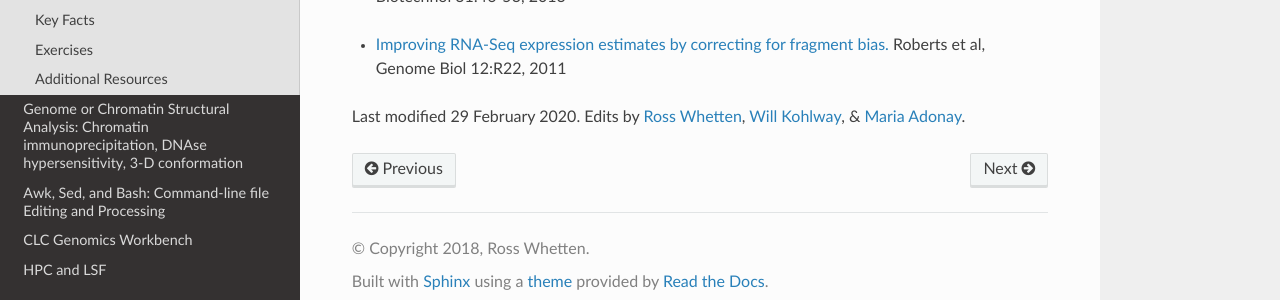
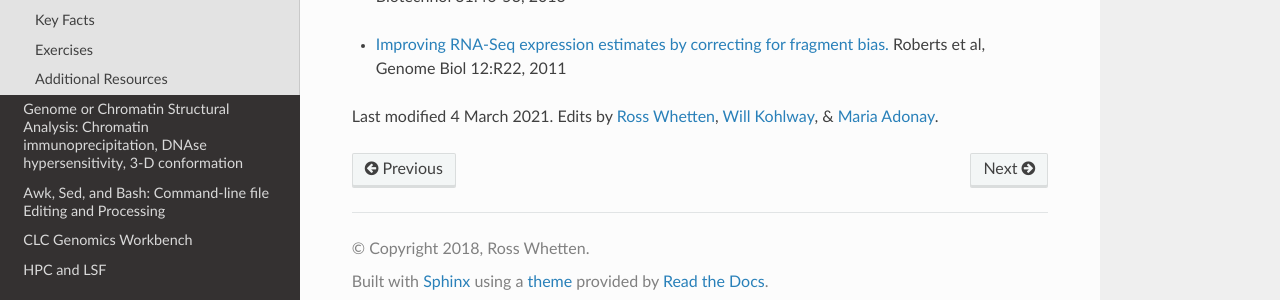
Before and after one commit to rwhetten/DeepSeqAnalysis, a Sphinx documentation site: the page built from docs/source/transcriptome-analysis.rst, in a window 1280 px wide and 900 px high, scrolled down 4854 px. Shown: the part 582-882 px from the top of the window. Built offline with Sphinx 7.4.7 and the Read the Docs theme 2.0.0, drawn with Linux system fonts in a browser that asks for light colours.

Commit message:
Update transcriptome-analysis.rst

```diff
--- a/docs/source/transcriptome-analysis.rst
+++ b/docs/source/transcriptome-analysis.rst
@@ -31,7 +31,7 @@
 
 \
 
-The exercise in RNA-seq data analysis will follow the description in the `EdgeR user's guide <https://www.bioconductor.org/packages/3.4/bioc/vignettes/edgeR/inst/doc/edgeRUsersGuide.pdf>`_ or the `DESeq2 vignette <https://bioconductor.org/packages/3.4/bioc/vignettes/DESeq2/inst/doc/DESeq2.pdf>`_ on your own or in class. The exercise is based on an experiment reported by Cumbie et al. (`2011 <http://journals.plos.org/plosone/article?id=10.1371/journal.pone.0025279>`_), and involves comparison of gene expression levels in Arabidopsis plants inoculated with a bacterial pathogen or mock-inoculated with sterile solution. The complete data from the experiment are downloaded from `NCBI SRA <http://www.ncbi.nlm.nih.gov/sra/?term=SRP004047>`_ during the exercise using the `At_RNAseq.sh <https://drive.google.com/open?id=18NJkXMWjOLUzgiiez4Q-t_z6alM40h7Z>`_ script saved in the `AtRNAseq <https://drive.google.com/open?id=1_-cX7Scvp_e8zlN4glcD3-i2eJg5Tv71>`_ archive; R scripts to run differential gene expression analysis with **DESeq2** or **edgeR** packages are in the same directory. The same directory also contains smaller datasets consisting primarily of reads that map to chromosome 5 of the Arabidopsis genome; these smaller datasets allow the exercise to be completed more quickly and with less RAM if you want to carry out the analysis on a laptop with fewer resources.
+The exercise in RNA-seq data analysis will follow the description in the `EdgeR user's guide <https://bioconductor.org/packages/release/bioc/vignettes/edgeR/inst/doc/edgeRUsersGuide.pdf>`_ or the `DESeq2 vignette <https://bioconductor.org/packages/release/bioc/vignettes/DESeq2/inst/doc/DESeq2.html>`_ on your own or in class. The exercise is based on an experiment reported by Cumbie et al. (`2011 <http://journals.plos.org/plosone/article?id=10.1371/journal.pone.0025279>`_), and involves comparison of gene expression levels in Arabidopsis plants inoculated with a bacterial pathogen or mock-inoculated with sterile solution. The complete data from the experiment are downloaded from `NCBI SRA <http://www.ncbi.nlm.nih.gov/sra/?term=SRP004047>`_ during the exercise using the `At_RNAseq.sh <https://drive.google.com/open?id=18NJkXMWjOLUzgiiez4Q-t_z6alM40h7Z>`_ script saved in the `AtRNAseq <https://drive.google.com/open?id=1_-cX7Scvp_e8zlN4glcD3-i2eJg5Tv71>`_ archive; R scripts to run differential gene expression analysis with **DESeq2** or **edgeR** packages are in the same directory. The same directory also contains smaller datasets consisting primarily of reads that map to chromosome 5 of the Arabidopsis genome; these smaller datasets allow the exercise to be completed more quickly and with less RAM if you want to carry out the analysis on a laptop with fewer resources.
 
 
 Key Facts
@@ -152,5 +152,5 @@
 
 
 
-Last modified 29 February 2020.
+Last modified 4 March 2021.
 Edits by `Ross Whetten <https://github.com/rwhetten>`_, `Will Kohlway <https://github.com/wkohlway>`_, & `Maria Adonay <https://github.com/amalgamaria>`_.
```
